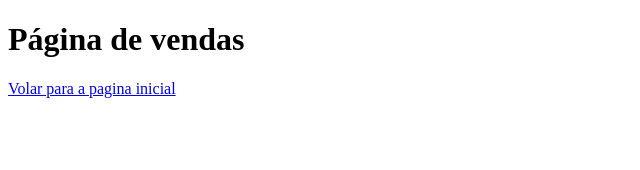
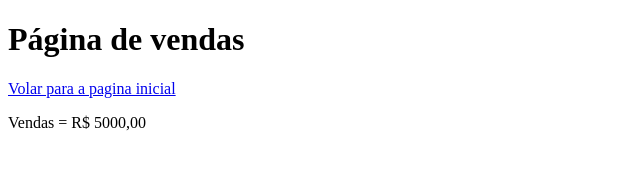
Before and after one commit to Caliel-Fernandes/sitedv, a plain HTML site: page vendas.html in a window 1280 px wide. Shown: the whole page, without its empty margins (0-640 px from the left). Drawn offline with Linux system fonts and the light colour scheme.

Commit message:
Acrescentado valor das vedas

```diff
--- a/vendas.html
+++ b/vendas.html
@@ -9,5 +9,6 @@
 <body>
     <h1>Página de vendas</h1>
     <a href="index.html">Volar para a pagina inicial</a>
+    <p>Vendas = R$ 5000,00</p>
 </body>
 </html>
```
